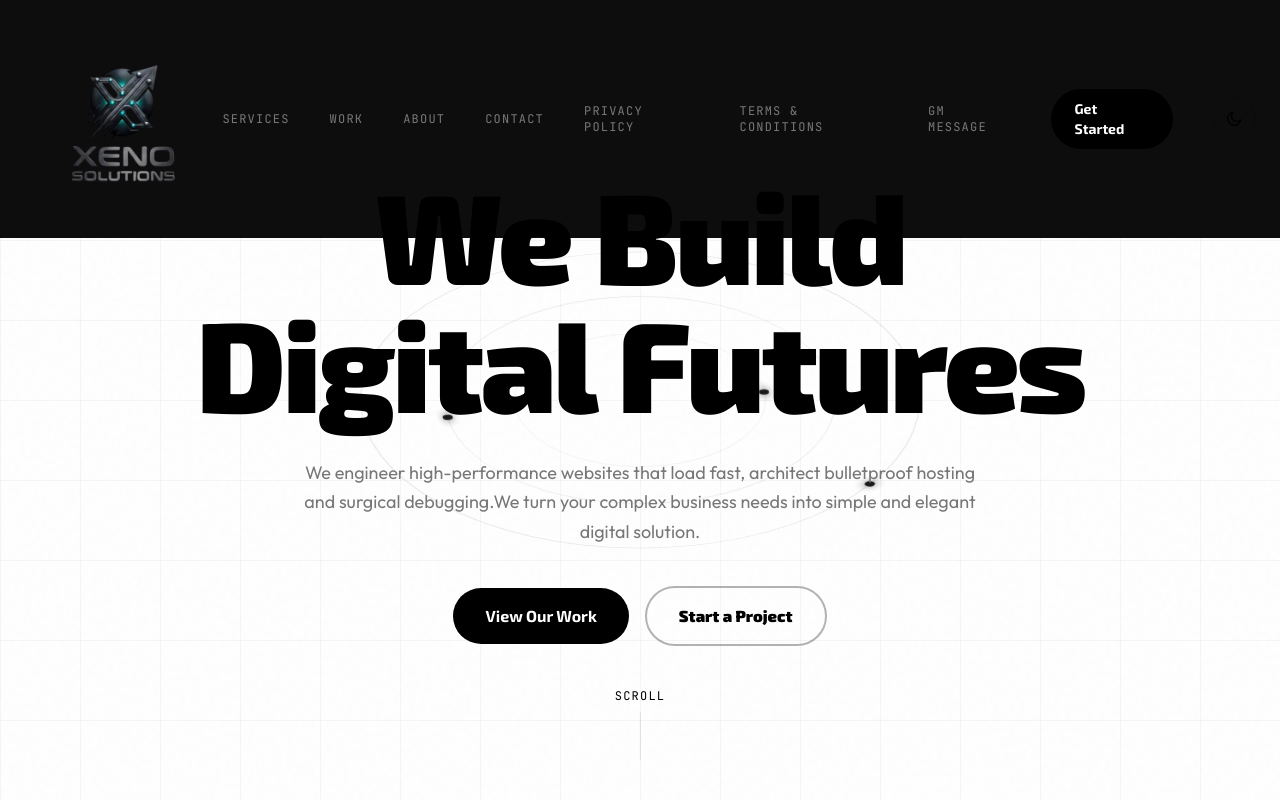
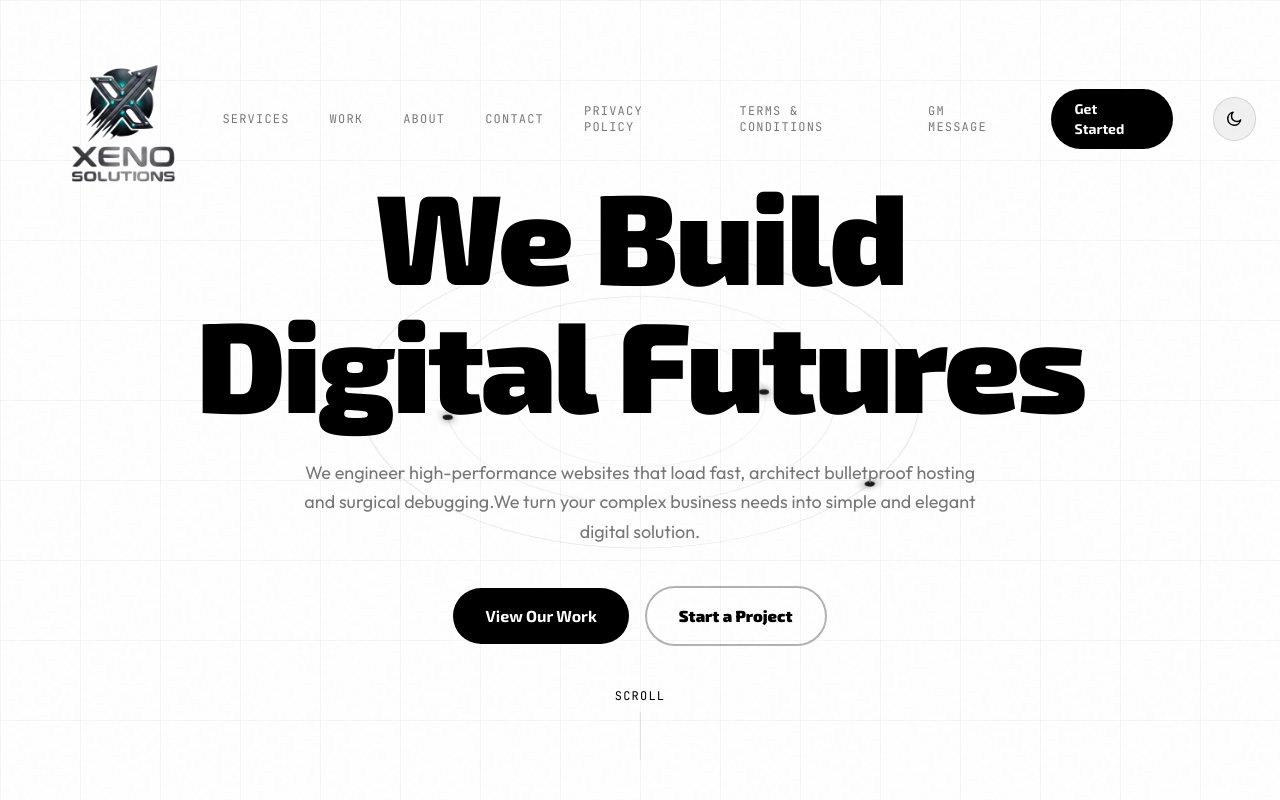
Before and after one commit to abdulaziz965-dev/xenosolutions, a React (Vite) app: page / in a window 1280 px wide. Shown: the top 800 px of the page. Built offline with nearby package versions, Linux system fonts and the light colour scheme; the HTML template or start-up script is replaced by a standard one.

Commit message:
Adaptive

```diff
--- a/src/pages/home.tsx
+++ b/src/pages/home.tsx
@@ -360,22 +360,13 @@ function Nav({
     {label: 'GM Message', href: '/gm-message', type: 'route' as const},
   ]
   return (
-    <nav className="fixed top-0 inset-x-0 z-50 transition-all duration-500"
-      style={{
-  background: scrolled
-    ? theme === 'dark'
-      ? 'rgba(0,0,0,0.95)'
-      : 'rgba(255,255,255,0.95)'
-    : theme === 'dark'
-      ? 'transparent'
-      : 'rgba(255,255,255,0.95)',
-  backdropFilter: scrolled ? 'blur(24px)' : 'none',
-  borderBottom: scrolled
-    ? theme === 'dark'
-      ? '1px solid rgba(255,255,255,0.08)'
-      : '1px solid rgba(0,0,0,0.08)'
-    : 'none',
-}}>
+    <nav
+  className={`fixed top-0 inset-x-0 z-50 transition-all duration-500 ${
+    scrolled
+      ? '-translate-y-full opacity-0 pointer-events-none'
+      : 'translate-y-0 opacity-100'
+  }`}
+      >
       <div className="max-w-7xl mx-auto px-4 sm:px-6 py-4 sm:py-5 flex items-center justify-between">
         <Link to="/" className="flex items-center gap-3">
           <img
@@ -1209,7 +1200,7 @@ function Footer() {
             <p className="font-mono text-xs tracking-widest" style={{ color: '#ffffff' }}>CONTACT INFORMATION</p>
             <div className="grid gap-3 sm:grid-cols-2">
               <div>
-                <p className="font-mono text-[11px] tracking-wider mb-1" style={{ color: '#9ca3af' }}>PHONE</p>
+                <p className="font-mono text-[11px] tracking-wider mb-1" style={{ color: '#9ca3af' }}>PHONE & WHATSAPP</p>
                 <a
                   href="tel & Whatsapp:+97470643918"
                   className="font-display font-bold text-sm transition-colors duration-200"
```
